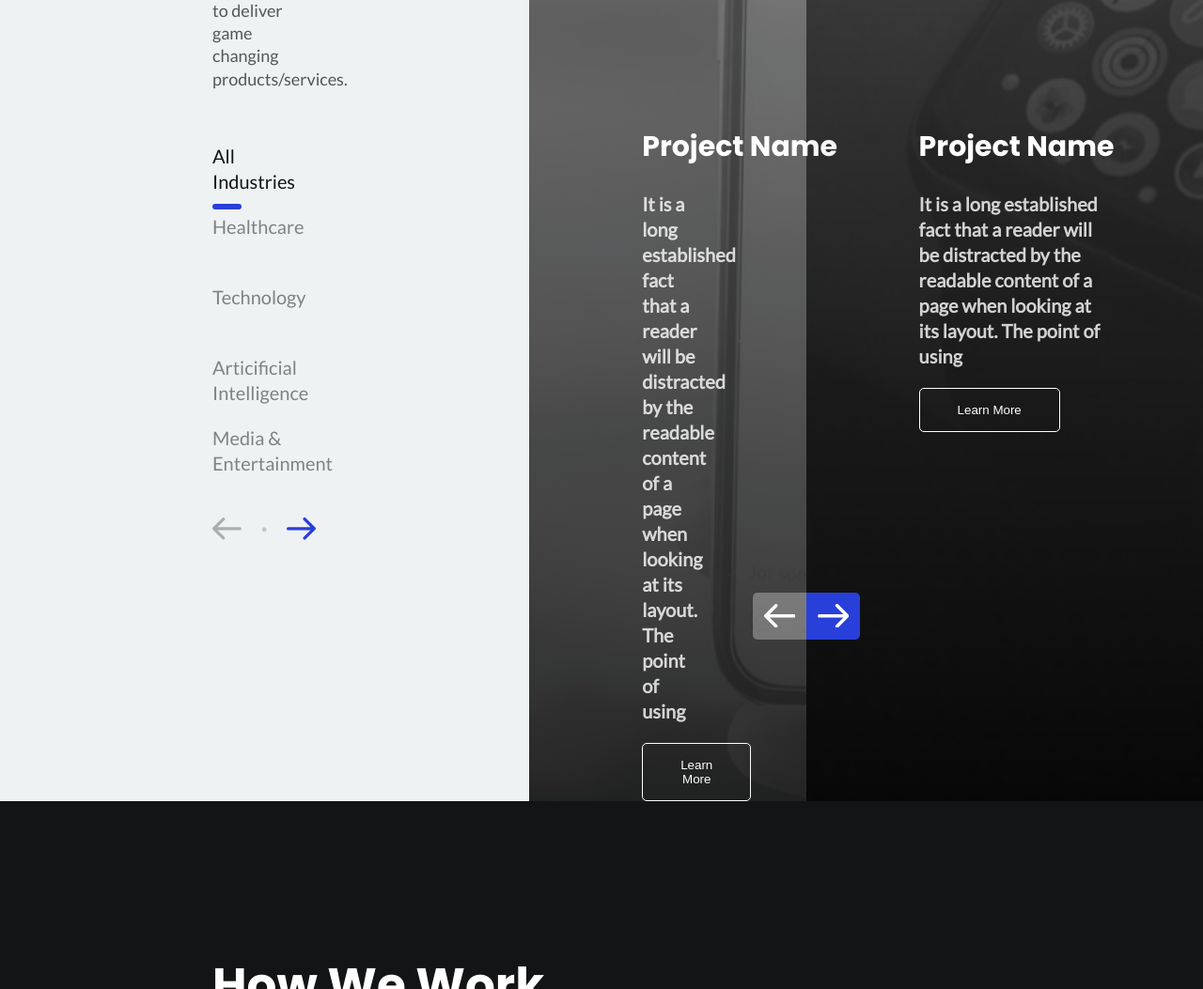
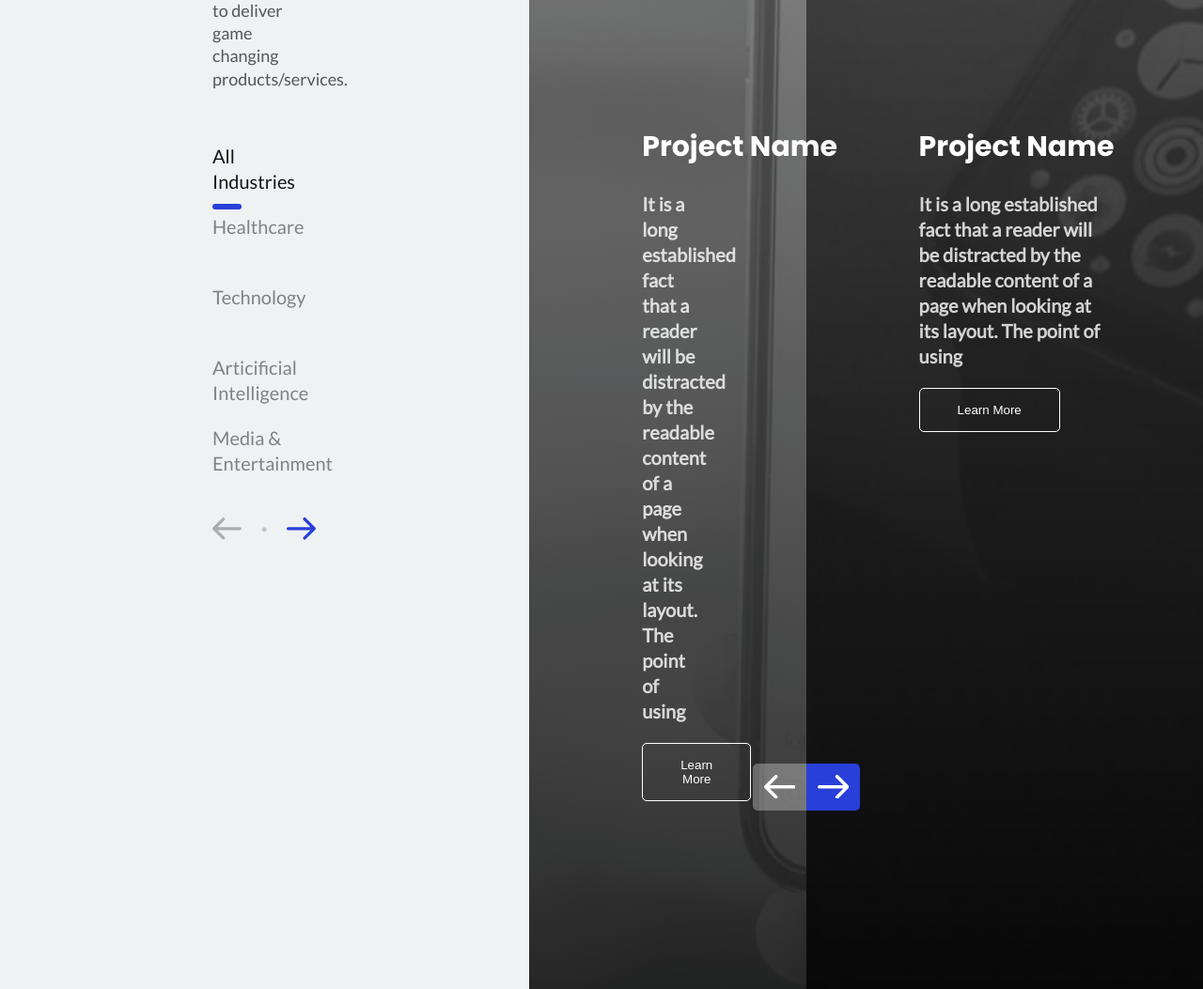
Before and after one commit to jainudit012/jainudit012.github.io, a plain HTML site: page index.html in a window 1280 px wide. Shown: the part 3460-4513 px from the top of the page at 94% size. Drawn offline with Linux system fonts and the light colour scheme.

Commit message:
fix rp panel style

```diff
--- a/css/main.css
+++ b/css/main.css
@@ -437,6 +437,11 @@
     overflow-x: hidden;
 }
 
+.site__info-rp__panels {
+    display: flex;
+    flex-direction: column;
+}
+
 .site__info-rp__panels__front {
     opacity: 0.95;
     border-radius: 2rem 0 0 0;
@@ -498,7 +503,7 @@
 }
 
 .site__info-rp__panels__description {
-    margin: 48.6rem 10.8rem 0 12rem;
+    margin: 48.6rem 10.8rem 21.4rem 12rem;
     color: #ffffff;
 }
 
--- a/index.html
+++ b/index.html
@@ -226,7 +226,7 @@
             </div>
         </div>
         <div class="site__info-rp__panels__wrapper">
-            <div class="site__info-rp__panels__front">
+            <div class="site__info-rp__panels site__info-rp__panels__front">
                 <div class="site__info-rp__panels__header">
                     <div class="site__info-rp__panels__header__pageNum">01</div>
                     <div class="site__info-rp__panels__header__text">
@@ -240,7 +240,7 @@
                     <button class="site__info-rp__panels__description-btn">Learn More</button>
                 </div>
             </div>
-            <div class="site__info-rp__panels__second">
+            <div class="site__info-rp__panels site__info-rp__panels__second">
                 <div class="site__info-rp__panels__header">
                     <div class="site__info-rp__panels__header__pageNum">02</div>
                     <div class="site__info-rp__panels__header__text">
```
